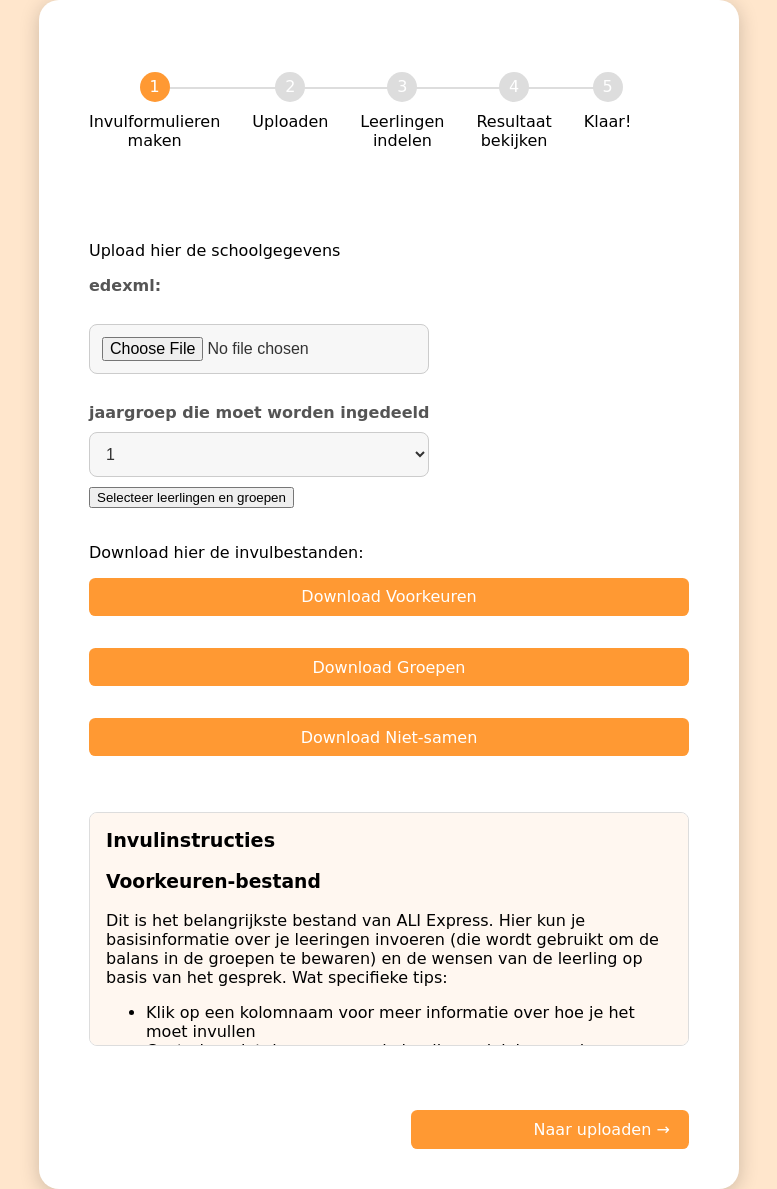
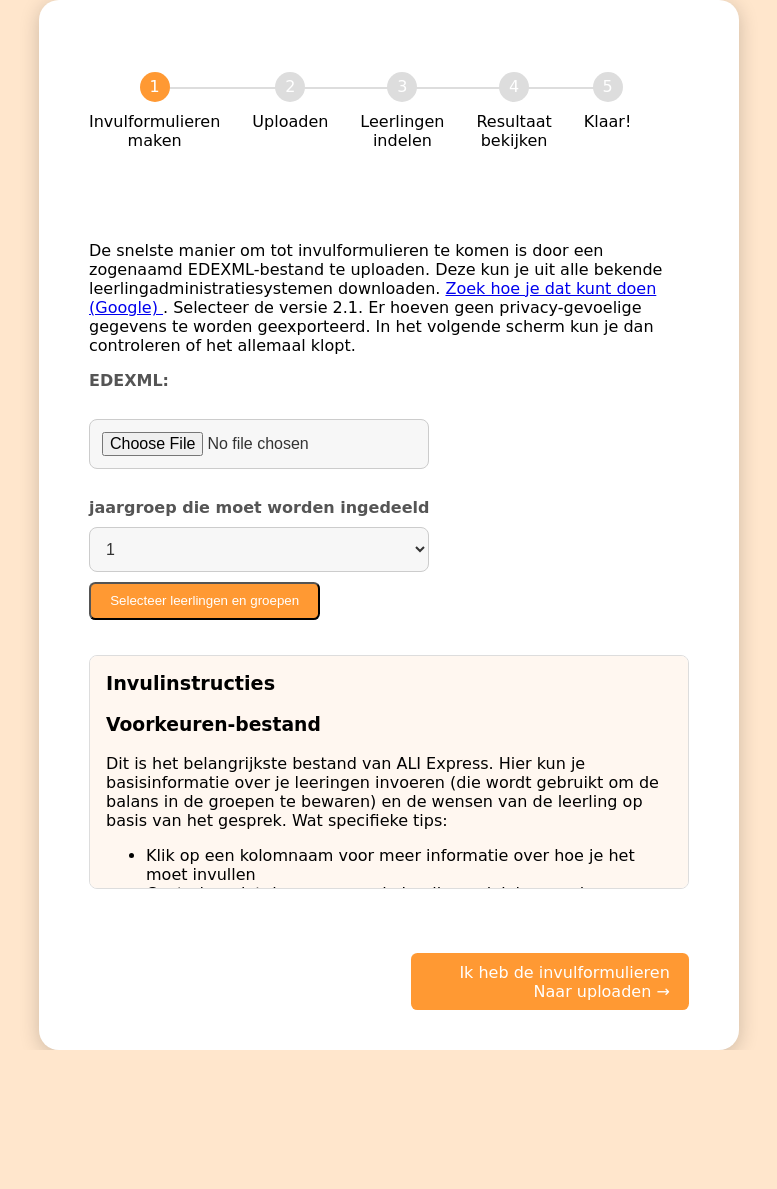
Before and after one commit to SjoerdCor/aliexpress, a Flask app: page /fillin in a window 1280 px wide. Shown: the whole page, without its empty margins (251-1028 px from the left). After the commit the page ends 1050 px from the top, so only its background shows below. Run offline with Flask 3, Linux system fonts and the light colour scheme.

Commit message:
Voeg uitleg toe over stappen in fillin; remove empty templates

```diff
--- a/templates/fillin.html
+++ b/templates/fillin.html
@@ -3,9 +3,17 @@
 {% block content %}
 
 {% if not uploaded %}
-<p> Upload hier de schoolgegevens</p>
+<p> De snelste manier om tot invulformulieren te komen is door een zogenaamd EDEXML-bestand  te uploaden.
+  Deze kun je uit alle bekende leerlingadministratiesystemen downloaden. <a href="https://www.google.com/search?q=edexml+exporteren"
+     target="_blank"
+     rel="noopener noreferrer"
+     aria-label="Zoek op Google: hoe uploaden EDEXML bestand invulformulieren leerlingadministratie">
+    Zoek hoe je dat kunt doen (Google)
+  </a>. Selecteer de versie 2.1. Er hoeven geen privacy-gevoelige gegevens te worden geexporteerd.
+In het volgende scherm kun je dan controleren of het allemaal klopt.
+</p>
 <form method="post" enctype="multipart/form-data">
-    <label for="edexml">edexml:</label><br>
+    <label for="edexml">EDEXML:</label><br>
     <input type="file" name="edexml" accept=".xml" required><br><br>
     <label for="jaargroep"> jaargroep die moet worden ingedeeld</label>
     <select name="jaargroep" required>
@@ -13,13 +21,14 @@
         <option value="{{ year }}">{{ year }}</option>
         {% endfor %}
     </select>
-    <button type="submit">Selecteer leerlingen en groepen</button>
+    <button type="submit" class="button">Selecteer leerlingen en groepen</button>
     <br><br>
     </form>
 {% else %}
 
 
-  <h2>Select leerlingen die doorgaan</h2>
+  <h2>Selecteer leerlingen die doorgaan</h2>
+  <p>Vink aan wie naar de volgende groep gaan. Verlengers kunnen uitgevinkt worden. Als er nog leerlingen missen kun je die onderaan toevoegen</p>
   <form method="post">
     {% for student in candidates %}
       <label>
@@ -32,6 +41,8 @@
     </div>
     <button type="button" onclick="addStudentField()">+ Voeg leerling toe</button>
 <h2>Selecteer groepen waar ze naar toe gaan</h2>
+<p>Met vinkjes kun je aangeven wie achterblijven in de groepen. Deze worden automatisch geteld in de jongens/meisjes-verdeling in de groepen.
+  Als er nog leerlingen missen, kun je die telling in het excel aanpassen. Onderaan kun je ook nog een groepsnaam toevoegen als die mist.</p>
   <div id="groups-to">
     {% for groupname, students in groups_to.items()%}
       <div class="group-block">
@@ -55,7 +66,7 @@
   <button type="button" onclick="addGroupField()">+ Nog een groep</button>
 
     <br><br>
-    <button type="submit">Genereer invulformulieren</button>
+    <button type="submit" class="button">Genereer invulformulieren</button>
   </form>
 <script>
 const groupOptions = `{% for g in groups_from %}<option value="{{ g }}">{{ g }}</option>{% endfor %}`;
@@ -147,17 +158,6 @@ function addGroupField() {
 {% endif %}
 
 
-
-
-<p>Download hier de invulbestanden:</p>
-<div class="download-buttons" style="display: flex; gap: 1rem; flex-wrap: wrap; margin-bottom: 1.5rem;">
-    <a href="{{ url_for('download_template', filename='voorkeuren.xlsx') }}" class="button">Download
-        Voorkeuren</a>
-    <a href="{{ url_for('download_template', filename='groepen.xlsx') }}" class="button">Download Groepen</a>
-    <a href="{{ url_for('download_template', filename='niet_samen.xlsx') }}" class="button">Download
-        Niet-samen</a>
-</div>
-
 <div class="instructions-box">
     <h2>Invulinstructies</h2>
 
@@ -209,7 +209,7 @@ function addGroupField() {
 
 
 <div class="step-navigation">
-    <a href="{{ url_for('upload_files') }}" class="button next-step">Naar uploaden →</a>
+    <a href="{{ url_for('upload_files') }}" class="button next-step">Ik heb de invulformulieren <br>Naar uploaden →</a>
 </div>
 
 </div>
```
